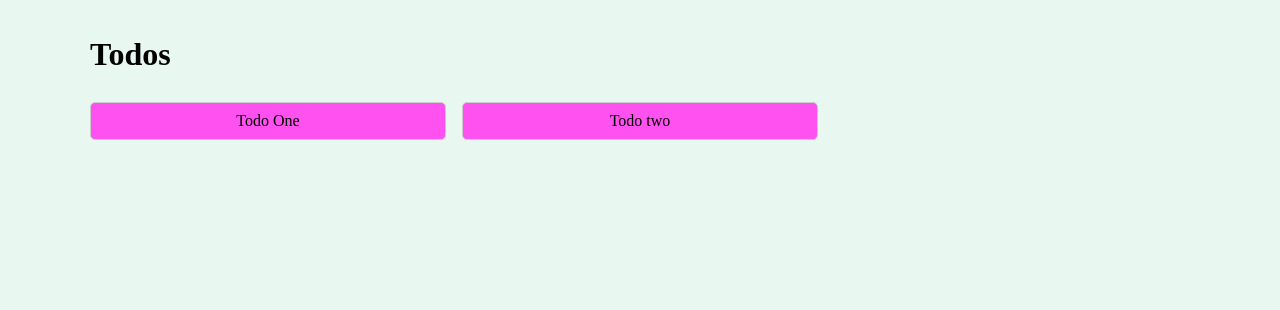
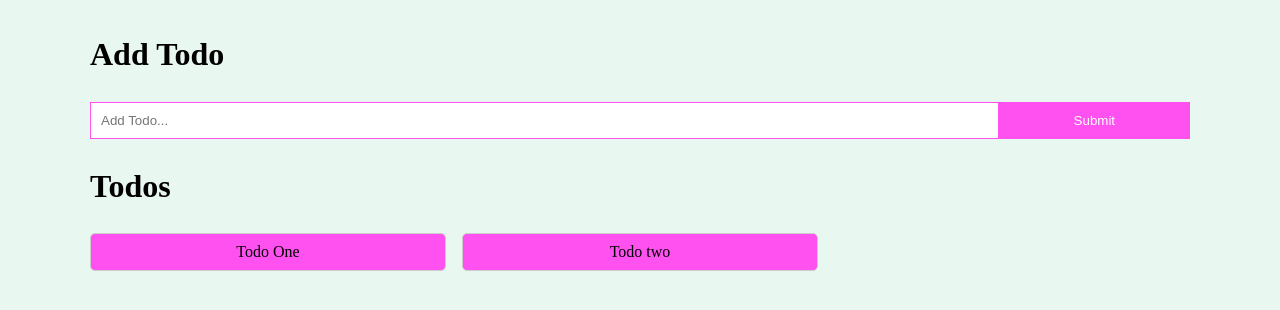
Before and after one commit to ben-wycliff/Vuex-management-app, a Vue app: page / in a window 1280 px wide. Shown: the top 310 px of the page. Built offline with nearby package versions, Linux system fonts and the light colour scheme; no server answers.

Commit message:
Adds AddTodo component

```diff
--- a/src/App.vue
+++ b/src/App.vue
@@ -1,18 +1,20 @@
 <template>
   <div id="app">
     <div class="container">
+      <AddTodo />
       <Todos />
     </div>
   </div>
 </template>
 
 <script>
-import Todos from './components/Todos.vue'
-
+import Todos from './components/Todos'
+import AddTodo from './components/AddTodo'
 export default {
   name: 'App',
   components: {
-    Todos
+    Todos,
+    AddTodo
   }
 }
 </script>
```
